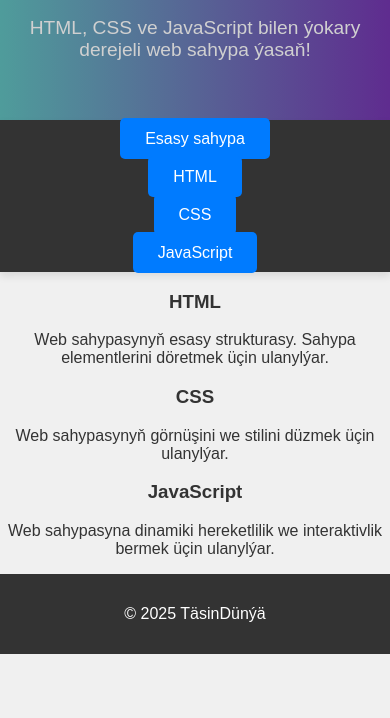
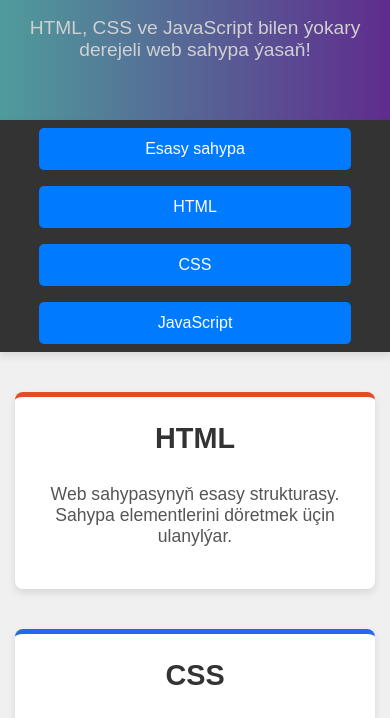
Before and after one commit to Yhoapp/tasindunya, a plain HTML site: page index.html in a window 390 px wide. Shown: the part 101-819 px from the top of the page. Drawn offline with Linux system fonts and the light colour scheme.

Commit message:
Update style.css

```diff
--- a/style.css
+++ b/style.css
@@ -1,19 +1,20 @@
+
         /* Genel Stiller */
         body {
             font-family: Arial, sans-serif;
             margin: 0;
             padding: 0;
             background-color: #f0f0f0;
-    text-align: center;
             color: #333;
         }
 
         /* Header */
         header {
-    background: linear-gradient(to right, #4f9c9b, #5f2c8f);  /* Canlı mavi ve mor geçişi */
+            background: linear-gradient(to right, #4f9c9b, #5f2c8f);
             color: white;
             padding: 40px 20px;
             box-shadow: 0px 4px 10px rgba(0, 0, 0, 0.1);
+            text-align: center;
         }
 
         header h1 {
@@ -53,64 +54,58 @@ nav a {
         }
 
         nav a:hover {
-    background-color: #ff8c00; /* Turuncu hover efekti */
+            background-color: #ff8c00;
         }
 
-/* İçerik Alanı */
-section {
+        /* Teknoloji Kutuları */
+        .tech-container {
+            display: flex;
+            justify-content: center;
+            gap: 20px;
             padding: 40px;
-    background-color: #ffffff;
-    margin: 20px auto;
-    width: 80%;
-    max-width: 1100px;
-    border-radius: 8px;
-    box-shadow: 0px 4px 8px rgba(0, 0, 0, 0.1);
-    text-align: left;
+            flex-wrap: wrap;
         }
 
-section h2 {
-    font-size: 2rem;
-    color: #333;
+        .tech-box {
+            flex: 1;
+            min-width: 250px;
+            max-width: 350px;
+            background-color: white;
+            border-radius: 8px;
+            padding: 25px;
+            box-shadow: 0px 4px 8px rgba(0, 0, 0, 0.1);
+            transition: transform 0.3s ease;
+            text-align: center;
         }
 
-section p {
-    font-size: 1.2rem;
+        .tech-box:hover {
+            transform: translateY(-10px);
+        }
+
+        .tech-box h3 {
+            font-size: 1.8rem;
+            color: #333;
+            margin-top: 0;
+        }
+
+        .tech-box p {
+            font-size: 1.1rem;
             color: #555;
         }
 
-.image-container {
-    margin-top: 20px;
-    position: relative;
-    animation: slideIn 2s ease-out;
+        /* HTML Kutusu */
+        .html-box {
+            border-top: 5px solid #e34c26;
         }
 
-.image-container img {
-    width: 100%;
-    max-width: 800px;
-    height: auto;
-    border-radius: 10px;
-    box-shadow: 0px 4px 8px rgba(0, 0, 0, 0.2);
-    transition: transform 0.3s ease;
+        /* CSS Kutusu */
+        .css-box {
+            border-top: 5px solid #2965f1;
         }
 
-.image-container img:hover {
-    transform: scale(1.05); /* Görseller üzerine gelince büyüme efekti */
-}
-
-button {
-    background-color: #ff8c00;
-    color: white;
-    padding: 12px 30px;
-    font-size: 1.2rem;
-    border-radius: 5px;
-    border: none;
-    cursor: pointer;
-    margin-top: 20px;
-    transition: background-color 0.3s;
-}
-
-button:hover {
-    background-color: #0056b3; /* Button hover rengi */
+        /* JavaScript Kutusu */
+        .js-box {
+            border-top: 5px solid #f0db4f;
         }
 
         /* Footer */
@@ -128,34 +123,31 @@ footer {
             100% { opacity: 1; }
         }
 
-@keyframes slideIn {
-    0% { transform: translateX(100%); }
-    100% { transform: translateX(0); }
-}
-
         /* Mobil Uyumluluk */
-@media screen and (max-width: 600px) {
+        @media screen and (max-width: 768px) {
             header h1 {
                 font-size: 2rem;
             }
 
             nav ul {
-        flex-direction: column;  /* Menü öğelerini dikey yerleştir */
+                flex-direction: column;
+                align-items: center;
             }
 
             nav ul li {
-        margin: 10px 0;
+                margin: 8px 0;
+                width: 80%;
+                text-align: center;
             }
 
-    section {
-        width: 90%;
+            nav a {
+                display: block;
+                width: 100%;
+                box-sizing: border-box;
             }
 
-    section h2 {
-        font-size: 1.5rem;
-    }
-
-    section p {
-        font-size: 1rem;
+            .tech-box {
+                min-width: 100%;
+                margin-bottom: 20px;
             }
         }
```
Lines whose indentation alone changed are shown as unchanged.
